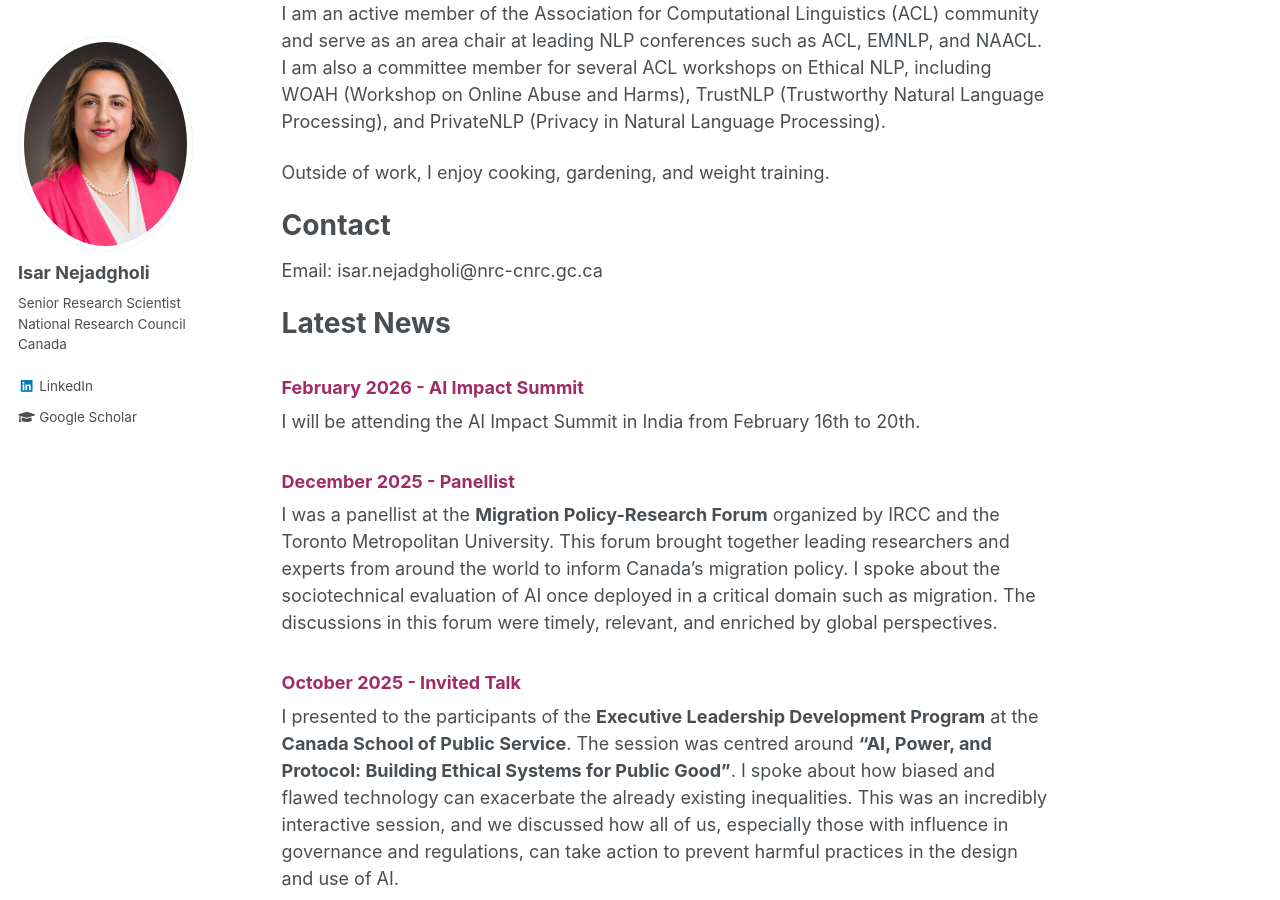
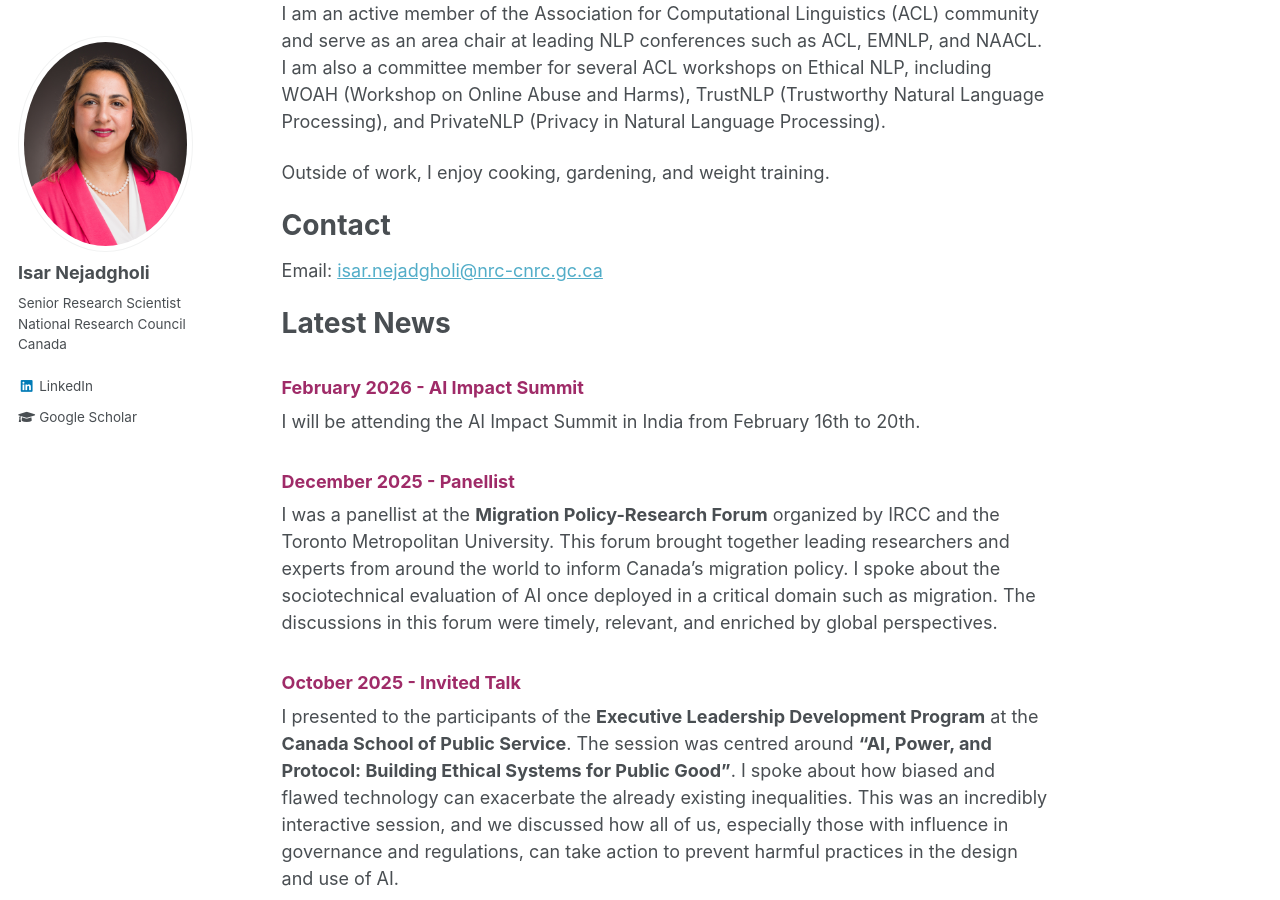
Before and after one commit to IsarNejad/IsarNejad.github.io, a Jekyll site: the page built from _pages/about.md, in a window 1280 px wide and 900 px high, scrolled down 472 px. Built offline with Jekyll 4.4.1, drawn with Linux system fonts in a browser that asks for light colours; part of the change alters nothing that is shown.

```diff
--- a/_pages/about.md
+++ b/_pages/about.md
@@ -19,7 +19,7 @@ I am an active member of the Association for Computational Linguistics (ACL) com
 Outside of work, I enjoy cooking, gardening, and weight training.
 
 # Contact
-Email: isar.nejadgholi@nrc-cnrc.gc.ca
+Email: <isar.nejadgholi@nrc-cnrc.gc.ca>
 
 
 # Latest News
```
